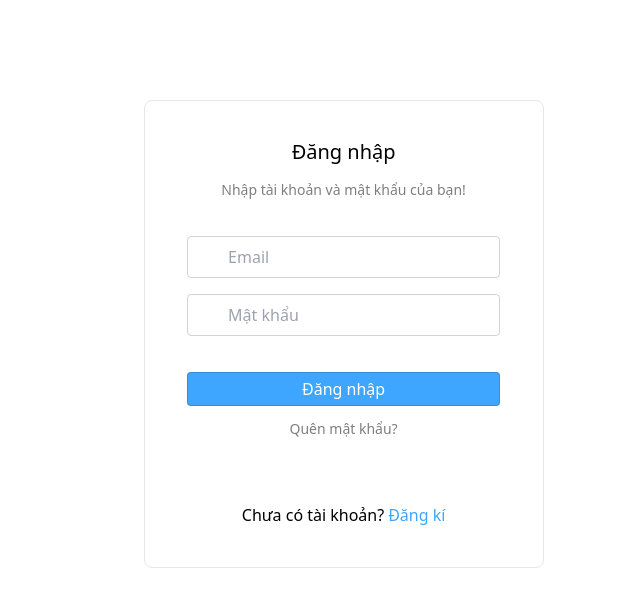
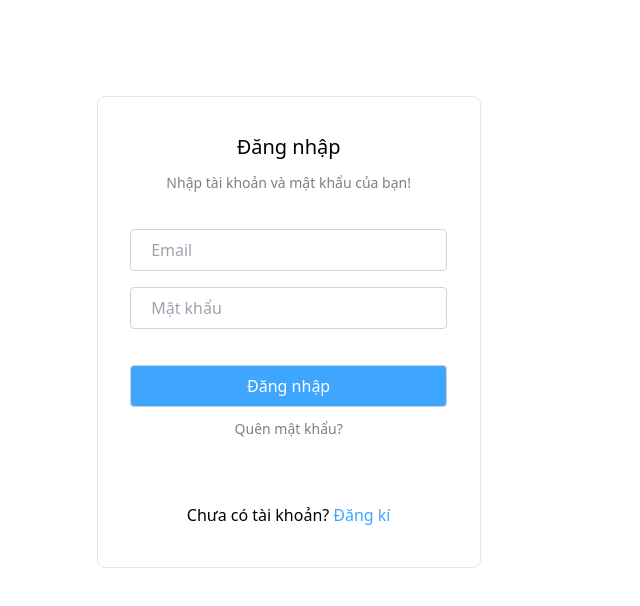
Before and after one commit to hoangnguyen130/petshop-fe, a React (Create React App) app: page /sign-in in a window 1280 px wide. Shown: the top 606 px of the page, without its empty margins (330-970 px from the left). Built offline with nearby package versions, Linux system fonts and the light colour scheme.

Commit message:
convert css to tailwind

```diff
--- a/src/components/Layout/SignIn/SignIn.css
+++ b/src/components/Layout/SignIn/SignIn.css
@@ -1,84 +1,7 @@
-.modal-wrapper {
-  position: relative;
-}
-.content-wrapper {
-  position: absolute;
-  top: 100px;
-  left: 37%;
-  display: flex;
-  flex-direction: column;
-  align-items: center;
-  width: 400px;
-  border-style: solid;
-  border-width: 1px;
-  border-radius: 8px;
-  padding: 20px 0;
-}
-.header-text {
-  font-size: 20px;
-  padding-top: 16px;
-  user-select: none;
-}
-.sub-text {
-  margin-top: 12px;
-  font-size: 14px;
-  opacity: 0.5;
-  user-select: none;
-}
-.input {
-  display: flex;
-  flex-direction: column;
-  margin: 28px 0;
-}
-.input > input {
-  font-size: 16px;
-  padding: 8px 40px;
-  margin: 8px 0;
-  border: 1px solid rgba(38, 38, 38, 0.2);
-  border-radius: 4px;
-  background-color: transparent;
-  &:focus {
-    border: 1px solid rgba(38, 38, 38, 0.5);
-  }
+.login-button {
+  background-color: #3ea6ff;
 }
 
-.login-button {
-  display: block;
-  width: 100%;
-  color: white;
-  background-color: #3ea6ff;
-  padding: 4px 20px;
-  margin: 0 auto;
-  border: 1px solid rgba(38, 38, 38, 0.2);
-  border-radius: 4px;
-  cursor: pointer;
-  &:hover {
-    background-color: rgba(190, 186, 186, 0.5);
-    color: black;
-  }
+.register-text {
+  color: #3ea6ff;
 }
-.list {
-  display: flex;
-  margin: 12px 0;
-  align-items: center;
-  text-align: left;
-}
-.list > p {
-  padding-right: 4px;
-}
-.list > a {
-  padding: 0 8px;
-  font-size: 20px;
-}
-.check-text {
-  display: flex;
-  padding-bottom: 20px;
-}
-.register-text {
-  padding-left: 4px;
-  color: #3ea6ff;
-  cursor: pointer;
-  &:hover {
-    color: black;
-  }
-}
--- a/src/components/Layout/SignIn/index.js
+++ b/src/components/Layout/SignIn/index.js
@@ -68,14 +68,14 @@ function SignInLayout() {
   };
   if (registerForm) {
     return (
-      <section className="modal-wrapper">
-        <div className="content-wrapper">
-          <h2 className="header-text">Đăng Kí</h2>
-          <p className="sub-text">Nhập thông tin của bạn!</p>
+      <section className="modal-wrapper relative">
+        <div className="content-wrapper absolute top-24 left-1/3 flex flex-col items-center min-w-96 h-auto border-solid border rounded-lg py-5">
+          <h2 className="header-text w-full h-auto flex justify-center text-xl pt-4 select-none">Đăng Kí</h2>
+          <p className="sub-text w-full h-auto flex justify-center mt-3 text-sm opacity-50 select-none">Nhập thông tin của bạn!</p>
           <form onSubmit={handleSubmit}>
-            <div className="input">
+            <div className="input flex flex-col justify-center items-center w-full h-auto my-7">
               <input
-                className="user-name"
+                className="user-name w-full h-auto size-4 pt-2 pr-16 pb-2 pl-5 my-2 border border-solid border-slate-300 rounded "
                 placeholder="Tên người dùng"
                 name="name"
                 type="text"
@@ -83,7 +83,7 @@ function SignInLayout() {
                 onChange={handleChangeRegister}
               />
               <input
-                className="email"
+                className="email w-full h-auto size-4 pt-2 pr-16 pb-2 pl-5 my-2 border border-solid  border-slate-300 rounded "
                 placeholder="Email"
                 name="email"
                 type="email"
@@ -91,7 +91,7 @@ function SignInLayout() {
                 onChange={handleChangeRegister}
               />
               <input
-                className="password"
+                className="password w-full h-auto size-4 pt-2 pr-16 pb-2 pl-5 my-2 border border-solid  border-slate-300 rounded"
                 placeholder="Mật khẩu"
                 name="password"
                 type="password"
@@ -99,7 +99,7 @@ function SignInLayout() {
                 onChange={handleChangeRegister}
               />
               <input
-                className="password"
+                className="password w-full h-auto size-4 pt-2 pr-16 pb-2 pl-5 my-2 border border-solid  border-slate-300 "
                 placeholder="Nhập lại mật khẩu"
                 name="confirmPassword"
                 type="password"
@@ -107,11 +107,14 @@ function SignInLayout() {
                 onChange={handleChangeRegister}
               />
             </div>
-            <button className="login-button" type="submit">
+            <button
+              className="login-button transition delay-100 w-full text-white px-5 py-2 my-0 mx-auto border border-solid  border-slate-300 rounded cursor-pointer hover:bg-red-500 hover:text-black"
+              type="submit"
+            >
               Đăng kí
             </button>
           </form>
-          <div className="list">
+          <div className="list flex h-auto my-3 items-center text-left">
             <span>
               <GoogleLogin
                 onSuccess={(credentialResponse) => {
@@ -126,9 +129,9 @@ function SignInLayout() {
               />
             </span>
           </div>
-          <div className="check-text">
+          <div className="check-text flex pb-5">
             <p className="select-none">Đã có tài khoản?</p>
-            <p className="register-text" onClick={handleShowSignUp}>
+            <p className="register-text transition delay-100 font-medium pl-1 cursor-pointer hover:text-black" onClick={handleShowSignUp}>
               Đăng nhập
             </p>
           </div>
@@ -137,14 +140,14 @@ function SignInLayout() {
     );
   } else
     return (
-      <section className="modal-wrapper">
-        <div className="content-wrapper">
-          <h2 className="header-text">Đăng nhập</h2>
-          <p className="sub-text">Nhập tài khoản và mật khẩu của bạn!</p>
+      <section className="modal-wrapper relative">
+        <div className="content-wrapper absolute top-24 left-1/3 flex flex-col items-center w-96 h-auto border-solid border rounded-lg py-5">
+          <h2 className="header-text w-full h-auto flex justify-center text-xl pt-4 select-none">Đăng nhập</h2>
+          <p className="sub-text w-full h-auto flex justify-center mt-3 text-sm opacity-50 select-none">Nhập tài khoản và mật khẩu của bạn!</p>
           <form onSubmit={handleSubmitLogin}>
-            <div className="input">
+            <div className="input flex flex-col justify-center items-center w-full h-auto my-7">
               <input
-                className="email"
+                className="email w-full h-auto size-4 pt-2 pr-16 pb-2 pl-5 my-2 border border-solid border-slate-300 rounded"
                 placeholder="Email"
                 name="email"
                 type="email"
@@ -152,7 +155,7 @@ function SignInLayout() {
                 onChange={handleChangeLogin}
               />
               <input
-                className="password"
+                className="password w-full h-auto size-4 pt-2 pr-16 pb-2 pl-5 my-2 border border-solid border-slate-300 rounded"
                 placeholder="Mật khẩu"
                 name="password"
                 type="password"
@@ -160,18 +163,15 @@ function SignInLayout() {
                 onChange={handleChangeLogin}
               />
             </div>
-            <button className="login-button" type="submit">
+            <button className="login-button transition delay-100 w-full text-white px-5 py-2 my-0 mx-auto border border-solid  border-slate-300 rounded cursor-pointer hover:bg-red-500 hover:text-black" type="submit">
               Đăng nhập
             </button>
           </form>
-          <a href="#!" className="sub-text">
+          <a href="#!" className="sub-text w-full h-auto flex justify-center mt-3 text-sm opacity-50 select-none">
             Quên mật khẩu?
           </a>
-          <div className="list">
-            {/* <a href="#!">
-                        <FontAwesomeIcon icon={faFacebook}/>
-                    </a> */}
-            <div className="w-full">
+          <div className="list flex h-auto my-3 items-center text-left">
+            <div>
               <GoogleLogin
                 onSuccess={(credentialResponse) => {
                   const decoded = jwtDecode(credentialResponse?.credential);
@@ -185,9 +185,9 @@ function SignInLayout() {
               />
             </div>
           </div>
-          <div className="check-text">
+          <div className="check-text flex pb-5">
             <p className="select-none">Chưa có tài khoản?</p>
-            <p className="register-text" onClick={handleRegister}>
+            <p className="register-text transition delay-100 font-medium pl-1 cursor-pointer hover:text-black" onClick={handleRegister}>
               Đăng kí
             </p>
           </div>
```
